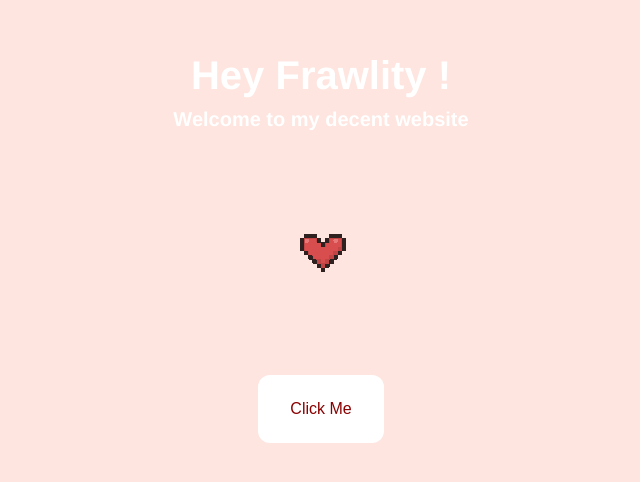
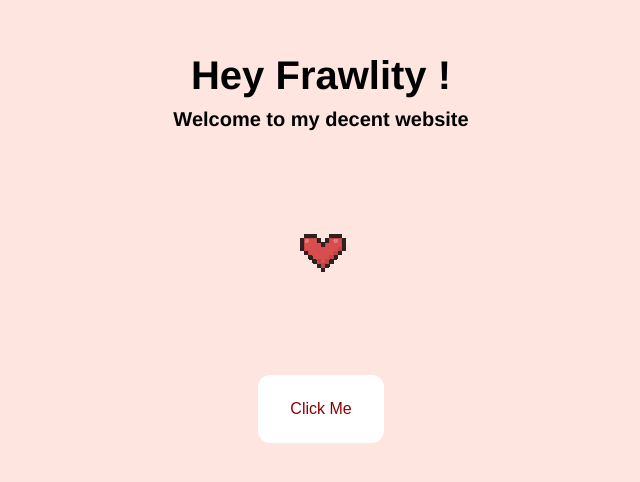
Before and after one commit to jass-2001/jjjj, a plain HTML site: page index.html in a window 1280 px wide. Shown: the part 152-634 px from the top of the page, without its empty margins (319-959 px from the left). Drawn offline with Linux system fonts and the light colour scheme.

Commit message:
Update test.css

```diff
--- a/test.css
+++ b/test.css
@@ -17,14 +17,14 @@ html, body {
     font-family: 'Franklin Gothic Medium', 'Arial Narrow', Arial, sans-serif;
     font-size: 40px;
     font-weight: bold;
-    color: rgb(255, 255, 255);
+    color: rgb(0, 0, 0);
 }
 
 .header_text2 {
     font-family: 'Franklin Gothic Medium', 'Arial Narrow', Arial, sans-serif;
     font-size: 20px;
     font-weight: bold;
-    color: rgb(255, 255, 255);
+    color: rgb(0, 0, 0);
     margin-top: 10px;
 }
 
```
